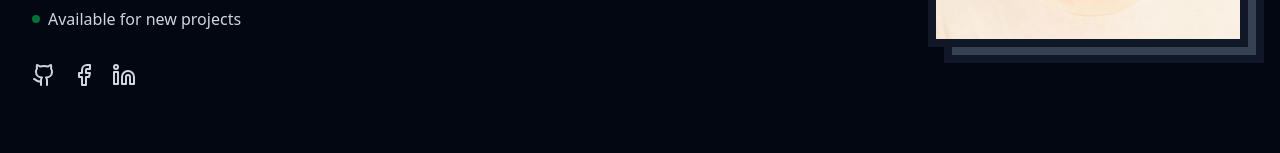
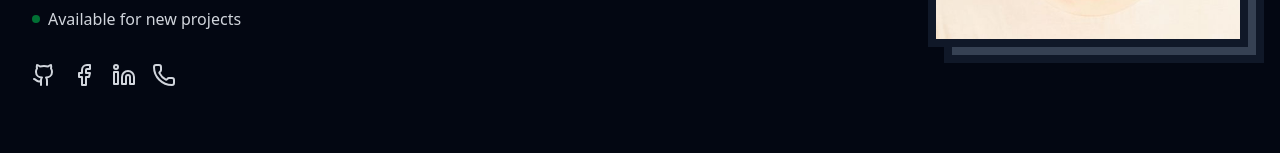
Before and after one commit to Brahimbendada-dot/Bendada-Ibrahim-portfolio, a React (Vite) app: page / in a window 1280 px wide. Shown: the part 538-691 px from the top of the page. Built offline with nearby package versions, Linux system fonts and the light colour scheme.

Commit message:
add whatsapp call

```diff
--- a/src/sections/Hero.jsx
+++ b/src/sections/Hero.jsx
@@ -1,5 +1,5 @@
 import React from 'react';
-import { MapPin, Github, Linkedin, Facebook } from 'lucide-react';
+import { MapPin, Github, Linkedin, Facebook, Phone } from 'lucide-react';
 import { motion } from 'framer-motion';
 
 const Hero = () => {
@@ -42,6 +42,9 @@ const Hero = () => {
                             <a href="https://www.linkedin.com/in/ibrahim-bendada-5021a2243/" target="_blank" rel="noopener noreferrer" className="text-gray-300 hover:text-white transition-colors">
                                 <Linkedin className="w-6 h-6" />
                             </a>
+                            <a href="https://wa.me/213555924531" target="_blank" rel="noopener noreferrer" className="text-gray-300 hover:text-green-400 transition-colors" title="Call on WhatsApp">
+                                <Phone className="w-6 h-6" />
+                            </a>
                         </div>
                     </motion.div>
 
```
